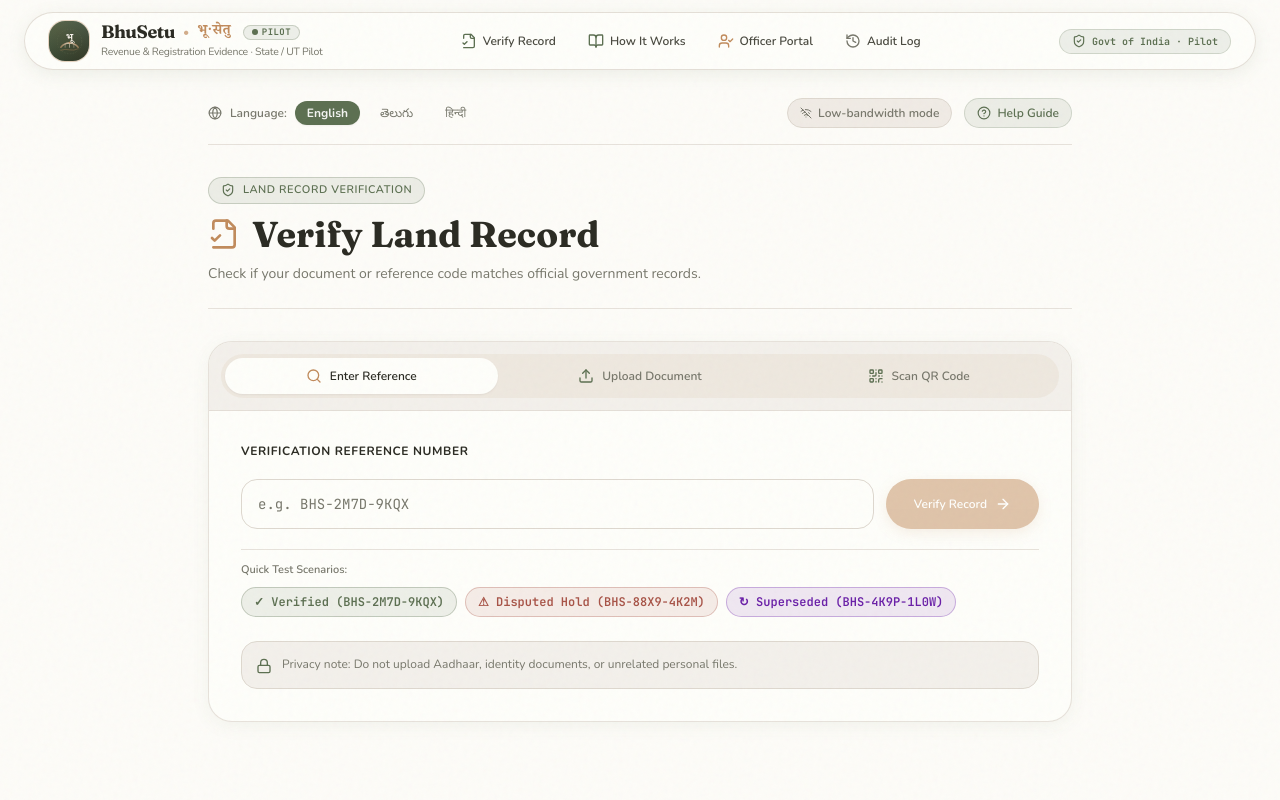
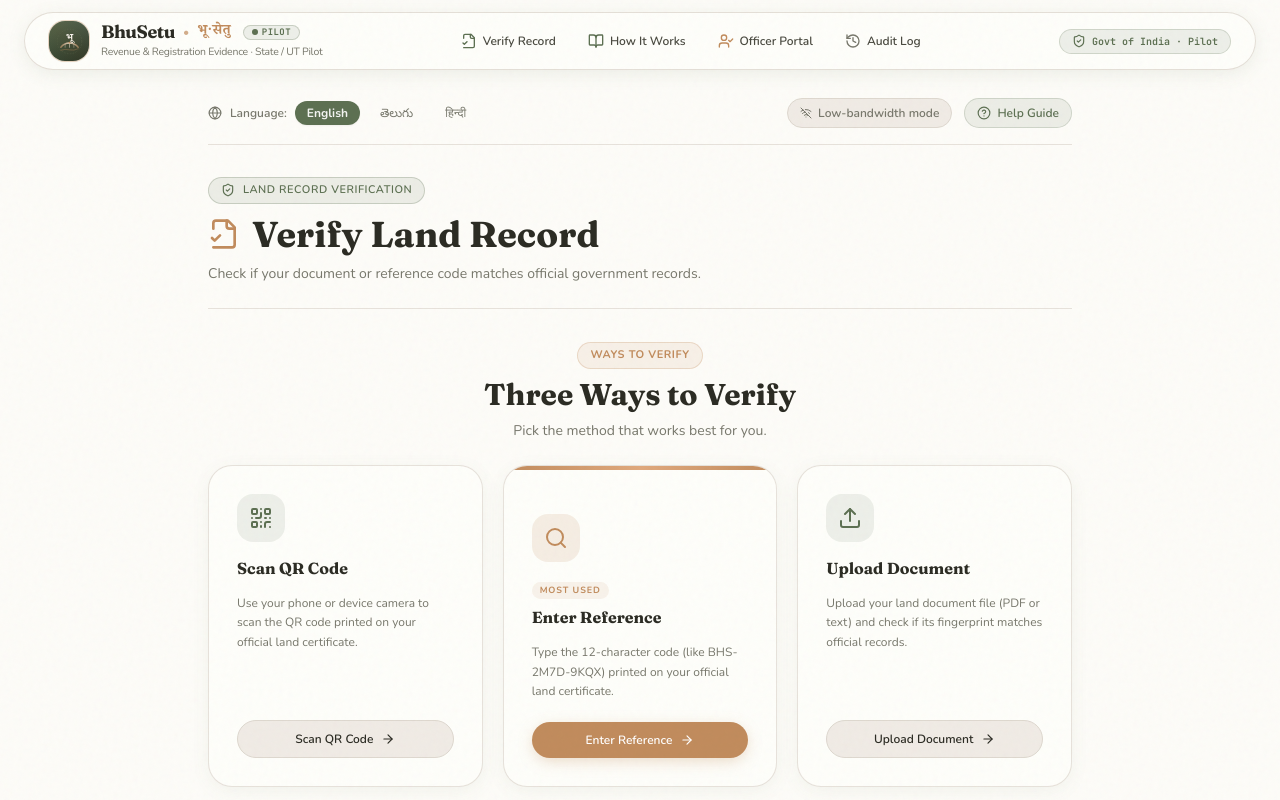
Before and after one commit to rakshaak29/BhuSetu, a Next.js app: page /verify in a window 1280 px wide. Shown: the top 800 px of the page. Built offline with nearby package versions, Linux system fonts and the light colour scheme.

Commit message:
Show only opted verification method on verify page

```diff
--- a/src/app/verify/page.tsx
+++ b/src/app/verify/page.tsx
@@ -95,7 +95,8 @@
 
   const [lang, setLang] = useState<Language>("en");
   const [lowBandwidth, setLowBandwidth] = useState(false);
-  const [activeTab, setActiveTab] = useState<"ref" | "upload" | "qr">(initialTab);
+  const initialOpted = (searchParams.get("tab") as "ref" | "upload" | "qr" | null) || (initialRef ? "ref" : null);
+  const [optedMethod, setOptedMethod] = useState<"ref" | "upload" | "qr" | null>(initialOpted);
   const [referenceInput, setReferenceInput] = useState(initialRef);
   const [fileInput, setFileInput] = useState<File | null>(null);
   const [fileText, setFileText] = useState<string>("");
@@ -122,6 +123,15 @@
       handleVerifyReference(initialRef);
     }
   }, [initialRef]);
+
+  useEffect(() => {
+    const tab = searchParams.get("tab") as "ref" | "upload" | "qr" | null;
+    if (tab) {
+      setOptedMethod(tab);
+    } else if (initialRef) {
+      setOptedMethod("ref");
+    }
+  }, [searchParams, initialRef]);
 
   // Generate QR code whenever verification result changes (do not create QR if record is unavailable)
   useEffect(() => {
@@ -359,53 +369,129 @@
         <p className="text-[#78786C] text-xs sm:text-sm leading-relaxed max-w-2xl">{t.subtitle}</p>
       </div>
 
-      {/* Input Tabs Area */}
-      <div className="organic-card rounded-3xl border border-[#DED8CF] shadow-soft overflow-hidden">
-        {/* Three Entry Pathway Pill Switcher */}
-        <div className="p-3 bg-[#F0EBE5]/70 border-b border-[#DED8CF]/70">
-          <div className="flex gap-1.5 p-1 bg-[#E6DCCD]/40 rounded-full">
-            <button
-              onClick={() => { setActiveTab("ref"); stopCamera(); }}
-              className={`flex-1 py-2.5 px-4 text-xs font-semibold rounded-full flex items-center justify-center gap-2 transition-all duration-200 ${
-                activeTab === "ref"
-                  ? "bg-[#FEFEFA] text-[#2C2C24] shadow-sm font-bold"
-                  : "text-[#78786C] hover:text-[#2C2C24]"
-              }`}
-            >
-              <Search className="w-4 h-4 text-[#C18C5D]" />
-              <span>{t.tabRef}</span>
-            </button>
+      {/* When no verification method has been opted yet, display the Three Ways to Verify selection */}
+      {!optedMethod && (
+        <div className="space-y-6">
+          <div className="text-center space-y-2 max-w-xl mx-auto">
+            <span className="inline-block px-3 py-1 text-[11px] font-bold uppercase tracking-wider rounded-full bg-[#C18C5D]/10 text-[#C18C5D] border border-[#C18C5D]/25">
+              WAYS TO VERIFY
+            </span>
+            <h2 className="font-serif text-2xl sm:text-3xl font-bold text-[#2C2C24]">
+              Three Ways to Verify
+            </h2>
+            <p className="text-xs sm:text-sm text-[#78786C]">
+              Pick the method that works best for you.
+            </p>
+          </div>
+
+          <div className="grid grid-cols-1 md:grid-cols-3 gap-5">
+            {/* Scan QR */}
+            <div className="organic-card rounded-3xl p-6 sm:p-7 flex flex-col justify-between space-y-5 border border-[#DED8CF] hover:-translate-y-1 hover:shadow-lift transition-all duration-300">
+              <div className="space-y-3.5">
+                <div className="w-12 h-12 rounded-2xl bg-[#5D7052]/10 text-[#5D7052] flex items-center justify-center">
+                  <QrCode className="w-6 h-6" />
+                </div>
+                <h3 className="font-serif text-base font-bold text-[#2C2C24]">{t.tabQr}</h3>
+                <p className="text-xs text-[#78786C] leading-relaxed">
+                  Use your phone or device camera to scan the QR code printed on your official land certificate.
+                </p>
+              </div>
+              <button
+                onClick={() => {
+                  setOptedMethod("qr");
+                  window.history.pushState(null, "", "/verify?tab=qr");
+                }}
+                className="w-full py-2.5 px-4 bg-[#F0EBE5] hover:bg-[#E6DCCD] text-[#2C2C24] text-xs font-semibold rounded-full flex items-center justify-center gap-2 transition-all duration-200 border border-[#DED8CF] active:scale-95"
+              >
+                <span>{t.tabQr}</span>
+                <ArrowRight className="w-3.5 h-3.5" />
+              </button>
+            </div>
+
+            {/* Enter Reference */}
+            <div className="organic-card rounded-3xl p-6 sm:p-7 flex flex-col justify-between space-y-5 border-2 border-[#C18C5D]/40 shadow-float relative overflow-hidden">
+              <div className="absolute top-0 left-0 right-0 h-1 bg-gradient-to-r from-[#C18C5D] via-[#E0A97D] to-[#C18C5D]" />
+              <div className="space-y-3.5">
+                <div className="w-12 h-12 rounded-2xl bg-[#C18C5D]/15 text-[#C18C5D] flex items-center justify-center">
+                  <Search className="w-6 h-6" />
+                </div>
+                <div>
+                  <span className="inline-block text-[9px] font-bold uppercase tracking-widest text-[#C18C5D] bg-[#C18C5D]/10 px-2 py-0.5 rounded-full mb-1.5">Most Used</span>
+                  <h3 className="font-serif text-base font-bold text-[#2C2C24]">{t.tabRef}</h3>
+                </div>
+                <p className="text-xs text-[#78786C] leading-relaxed">
+                  Type the 12-character code (like BHS-2M7D-9KQX) printed on your official land certificate.
+                </p>
+              </div>
+              <button
+                onClick={() => {
+                  setOptedMethod("ref");
+                  window.history.pushState(null, "", "/verify?tab=ref");
+                }}
+                className="w-full py-2.5 px-4 bg-[#C18C5D] hover:bg-[#AF7B4E] text-white text-xs font-semibold rounded-full flex items-center justify-center gap-2 transition-all duration-200 shadow-[0_4px_16px_-2px_rgba(193,140,93,0.35)] active:scale-95"
+              >
+                <span>{t.tabRef}</span>
+                <ArrowRight className="w-3.5 h-3.5" />
+              </button>
+            </div>
+
+            {/* Upload Document */}
+            <div className="organic-card rounded-3xl p-6 sm:p-7 flex flex-col justify-between space-y-5 border border-[#DED8CF] hover:-translate-y-1 hover:shadow-lift transition-all duration-300">
+              <div className="space-y-3.5">
+                <div className="w-12 h-12 rounded-2xl bg-[#5D7052]/10 text-[#5D7052] flex items-center justify-center">
+                  <Upload className="w-6 h-6" />
+                </div>
+                <h3 className="font-serif text-base font-bold text-[#2C2C24]">{t.tabUpload}</h3>
+                <p className="text-xs text-[#78786C] leading-relaxed">
+                  Upload your land document file (PDF or text) and check if its fingerprint matches official records.
+                </p>
+              </div>
+              <button
+                onClick={() => {
+                  setOptedMethod("upload");
+                  window.history.pushState(null, "", "/verify?tab=upload");
+                }}
+                className="w-full py-2.5 px-4 bg-[#F0EBE5] hover:bg-[#E6DCCD] text-[#2C2C24] text-xs font-semibold rounded-full flex items-center justify-center gap-2 transition-all duration-200 border border-[#DED8CF] active:scale-95"
+              >
+                <span>{t.tabUpload}</span>
+                <ArrowRight className="w-3.5 h-3.5" />
+              </button>
+            </div>
+          </div>
+        </div>
+      )}
+
+      {/* Input Verification Area — only displayed when a method is opted */}
+      {optedMethod && (
+        <div className="organic-card rounded-3xl border border-[#DED8CF] shadow-soft overflow-hidden">
+          {/* Header showing ONLY the opted verification method */}
+          <div className="p-3.5 sm:px-6 bg-[#F0EBE5]/70 border-b border-[#DED8CF]/70 flex items-center justify-between gap-3">
+            <div className="inline-flex items-center gap-2 px-3.5 py-1.5 rounded-full bg-[#FEFEFA] text-[#2C2C24] shadow-sm font-bold text-xs border border-[#DED8CF]/80">
+              {optedMethod === "ref" && <Search className="w-4 h-4 text-[#C18C5D]" />}
+              {optedMethod === "upload" && <Upload className="w-4 h-4 text-[#5D7052]" />}
+              {optedMethod === "qr" && <QrCode className="w-4 h-4 text-[#5D7052]" />}
+              <span>
+                {optedMethod === "ref" ? t.tabRef : optedMethod === "upload" ? t.tabUpload : t.tabQr}
+              </span>
+            </div>
 
             <button
-              onClick={() => { setActiveTab("upload"); stopCamera(); }}
-              className={`flex-1 py-2.5 px-4 text-xs font-semibold rounded-full flex items-center justify-center gap-2 transition-all duration-200 ${
-                activeTab === "upload"
-                  ? "bg-[#FEFEFA] text-[#2C2C24] shadow-sm font-bold"
-                  : "text-[#78786C] hover:text-[#2C2C24]"
-              }`}
+              onClick={() => {
+                stopCamera();
+                setOptedMethod(null);
+                window.history.pushState(null, "", "/verify");
+              }}
+              className="text-xs font-semibold text-[#78786C] hover:text-[#C18C5D] transition-colors flex items-center gap-1.5 px-3 py-1.5 rounded-full hover:bg-[#E6DCCD]/60"
             >
-              <Upload className="w-4 h-4 text-[#5D7052]" />
-              <span>{t.tabUpload}</span>
-            </button>
-
-            <button
-              onClick={() => { setActiveTab("qr"); stopCamera(); }}
-              className={`flex-1 py-2.5 px-4 text-xs font-semibold rounded-full flex items-center justify-center gap-2 transition-all duration-200 ${
-                activeTab === "qr"
-                  ? "bg-[#FEFEFA] text-[#2C2C24] shadow-sm font-bold"
-                  : "text-[#78786C] hover:text-[#2C2C24]"
-              }`}
-            >
-              <QrCode className="w-4 h-4 text-[#5D7052]" />
-              <span>{t.tabQr}</span>
+              <span>Choose another way</span>
+              <ArrowRight className="w-3.5 h-3.5" />
             </button>
           </div>
-        </div>
 
-        {/* Tab Contents */}
-        <div className="p-6 sm:p-8 space-y-6">
-          {/* TAB 1: ENTER REFERENCE */}
-          {activeTab === "ref" && (
+          {/* Tab Contents */}
+          <div className="p-6 sm:p-8 space-y-6">
+            {/* TAB 1: ENTER REFERENCE */}
+            {optedMethod === "ref" && (
             <div className="space-y-5">
               <label className="block text-xs font-bold text-[#2C2C24] uppercase tracking-wider">
                 {t.refLabel}
@@ -465,7 +551,7 @@
           )}
 
           {/* TAB 2: UPLOAD DOCUMENT */}
-          {activeTab === "upload" && (
+          {optedMethod === "upload" && (
             <div className="space-y-5">
               <label className="block text-xs font-bold text-[#2C2C24] uppercase tracking-wider">
                 Upload Official Evidence File (PDF / Extract Text)
@@ -523,7 +609,7 @@
           )}
 
           {/* TAB 3: SCAN QR - Camera + Manual Fallback */}
-          {activeTab === "qr" && (
+          {optedMethod === "qr" && (
             <div className="space-y-5">
               <div className="text-center max-w-md mx-auto space-y-2">
                 <div className="w-14 h-14 bg-[#5D7052]/10 text-[#5D7052] rounded-2xl flex items-center justify-center mx-auto border border-[#5D7052]/20">
@@ -612,6 +698,7 @@
           </div>
         </div>
       </div>
+      )}
 
       {/* Verification Result Display Card */}
       {result && (
```
